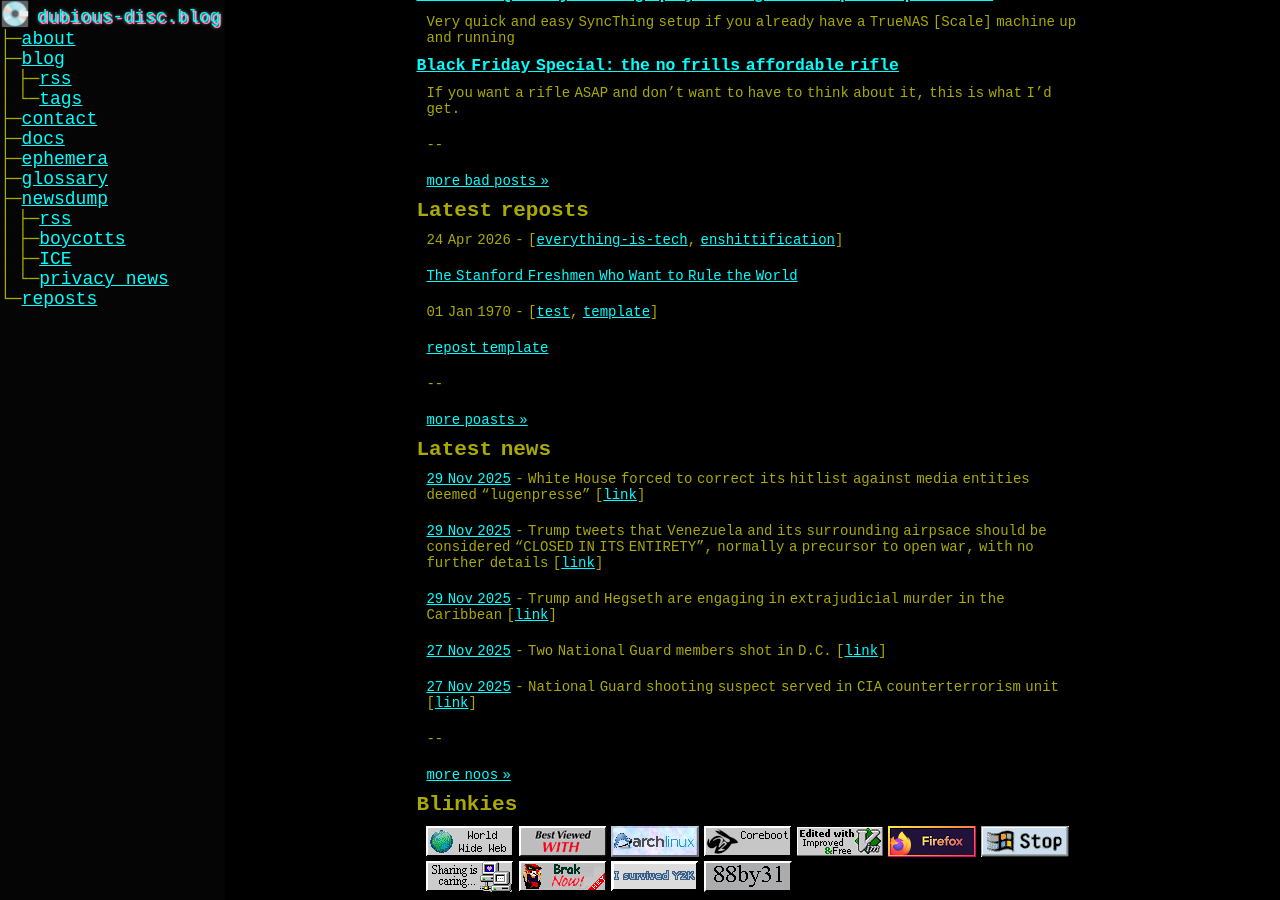
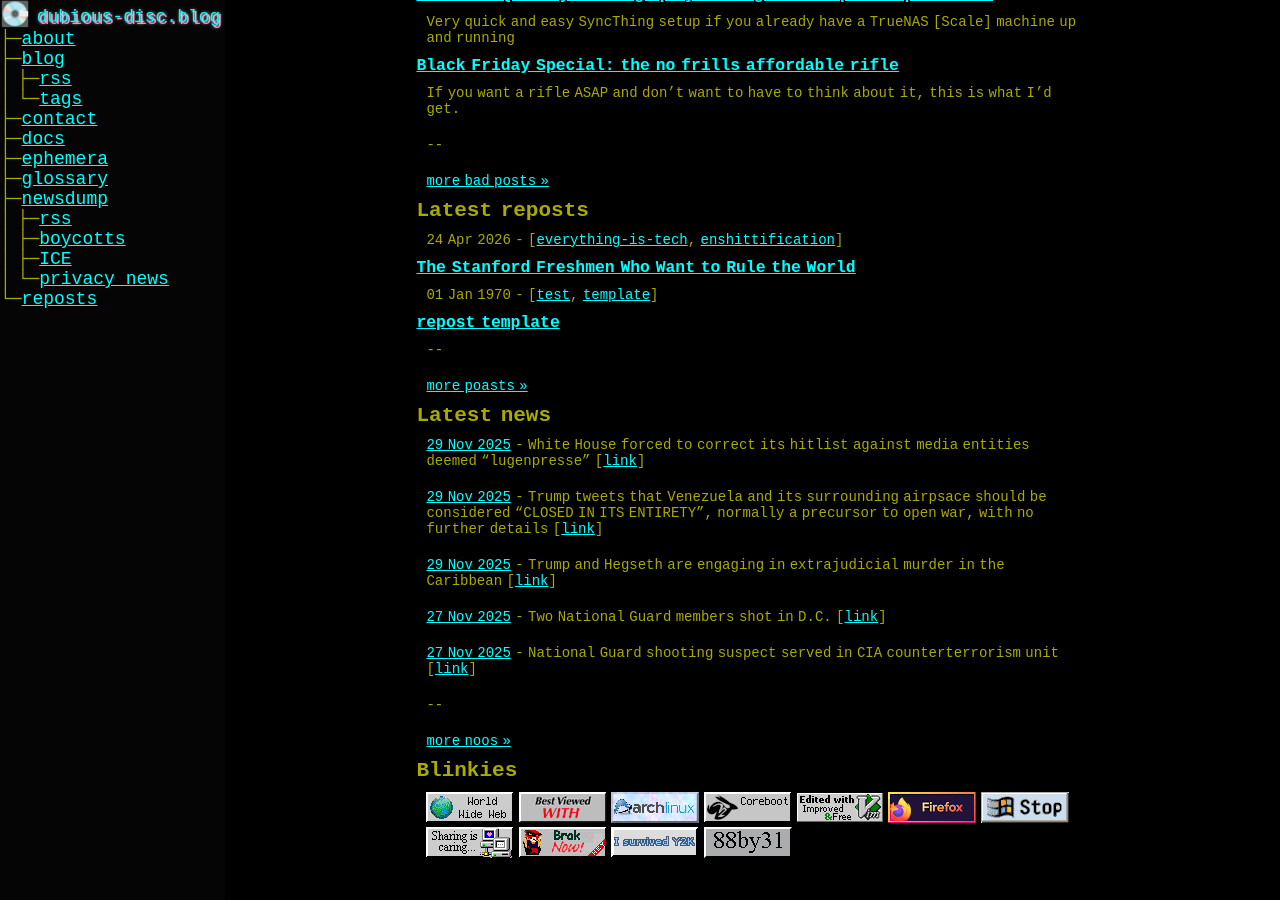
Before and after one commit to paranoid-porygon/paranoid-porygon.github.io, a Jekyll site: the page built from _pages/index.markdown, in a window 1280 px wide and 900 px high, scrolled down 501 px. Built offline with Jekyll 4.4.1, drawn with Linux system fonts in a browser that asks for light colours; after the commit the page ends 1373 px from its top, so only the background shows below that.

```diff
--- a/_includes/repost.html
+++ b/_includes/repost.html
@@ -1,8 +1,8 @@
 {{ include.post.date | date_to_string }} - [{% for tag in include.post.tags %}{% if tag != include.post.tags[0] %}, {% endif %}<a href='/reposts#{{ tag }}'>{{ tag }}</a>{% endfor %}]
 {% if include.post.is_youtube %}
-{% include youtube.html yt_url=include.post.dest %}
+	{% include youtube.html yt_url=include.post.dest %}
 {% elsif include.post.is_img %}
-{% include img.html alt_text=include.post.title asset_path=include.post.dest %}
+	{% include img.html alt_text=include.post.title asset_path=include.post.dest %}
 {% else %}
-<a href="{{ include.post.dest }}" target="_blank" rel="noopener noreferrer">{{ include.post.title }}</a>
+<h3><a href="{{ include.post.dest }}" target="_blank" rel="noopener noreferrer">{{ include.post.title }}</a></h3>
 {% endif %}
```
